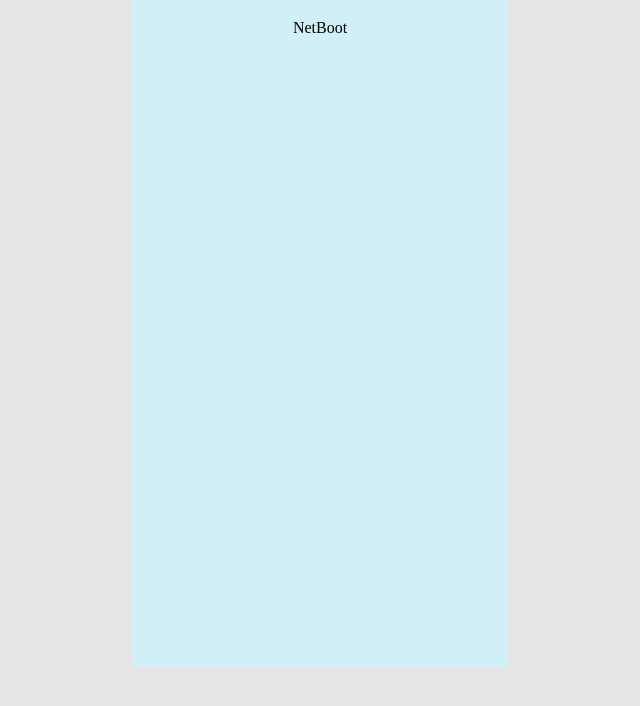
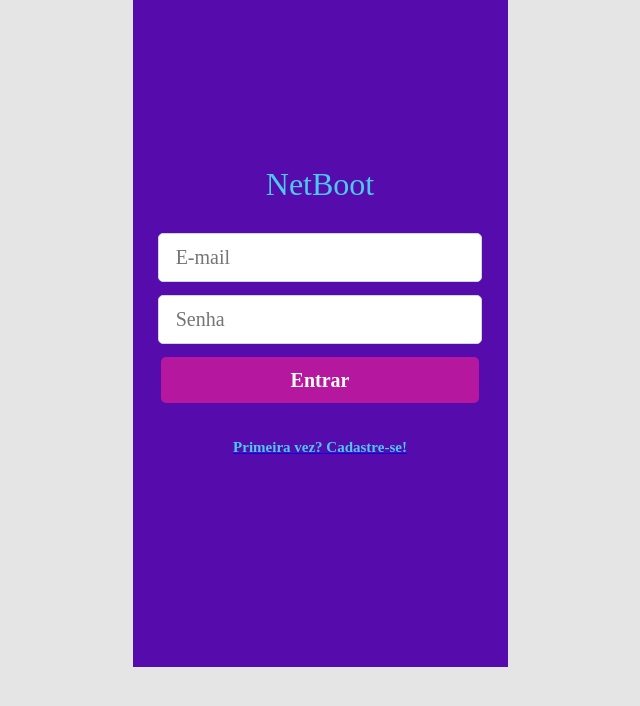
Before and after one commit to JoaoSGabriel/projeto14-netboot-front, a React (Create React App) app: page / in a window 1280 px wide. Shown: the top 706 px of the page, without its empty margins (320-960 px from the left). Built offline with nearby package versions, Linux system fonts and the light colour scheme.

Commit message:
implemente sign-in and sign-up screen

```diff
--- a/src/components/SignIn.js
+++ b/src/components/SignIn.js
@@ -1,9 +1,52 @@
+import { useContext, useState } from "react";
 import styled from "styled-components";
+import axios from "axios";
+import { Link, useNavigate } from "react-router-dom";
+import UserContext from "./contexts/UserContext";
+
 
 export default function SignIn() {
+    const navigate = useNavigate();
+    const { setUser_Token } = useContext(UserContext);
+
+    const [able, setAble] = useState(false);
+    const [account_Email, setAccount_Email] = useState([]);
+    const [account_Password, setAccount_Password] = useState([]);
+
+    function login (e) {
+        e.preventDefault();
+        setAble(true);
+
+        const data_Login = {
+            email: account_Email,
+            password: account_Password
+        }
+
+        const promisse = axios.post("http://localhost:5000/sign-in", data_Login);
+
+        promisse.then((res) => {
+            setAccount_Email('');
+            setAccount_Password('');
+            setUser_Token(res.data.token);
+            navigate('/Home');
+        }).catch(() => {
+            setAccount_Email('');
+            setAccount_Password('');
+            alert('Ops! Algo deu errado com a sua solicitação, tente novamente');
+            setAble(false);
+        });
+    }
     return(
         <Screen>
             <Title>NetBoot</Title>
+            <PageForm>
+                <form onSubmit={login}>
+                    <Input type="email" placeholder="   E-mail" onChange={e => setAccount_Email(e.target.value)} value={account_Email} required readOnly={able}></Input>
+                    <Input type="password" placeholder="   Senha" onChange={e => setAccount_Password(e.target.value)} value={account_Password} required readOnly={able}></Input>
+                    <button type="submit">Entrar</button>
+                </form>
+            </PageForm>
+            <Link to="/Sign-up"><Text>Primeira vez? Cadastre-se!</Text></Link>
         </Screen>
     );
 }
@@ -11,10 +54,62 @@ export default function SignIn() {
 const Screen = styled.div`
     width: 375px;
     height: 667px;
-    background-color: #D1EFF7;
+    background-color: #560BAD;
 `;
 
-const Title = styled.div`
-    padding: 20px 0 0 0;
+const Title =  styled.div`
+    font-family: '';
+    font-weight: 400;
+    font-size: 32px;
+    line-height: 50.37px;
+    color: #4CC9F0;
+    text-align: center;
+    padding: 159px 0 24px 0;
+`;
+
+const PageForm = styled.div`
+    width: 100%;
+    form {
+        display: flex;
+        flex-direction: column;
+        align-items: center;
+    }
+    button {
+        width: 85%;
+        height: 46px;
+        border-radius: 5px;
+        border: none;
+        background-color: #B5179E;
+        font-family: '';
+        font-weight: 700;
+        font-size: 20px;
+        line-height: 23.48px;
+        color: #FFFFFF;
+    }
+`;
+
+const Input = styled.input`
+    width: 85%;
+    height: 45px;
+    margin: 0 0 13px 0;
+    border: 1px solid #D4D4D4;
+    border-radius: 5px;
+    font-family: '';
+    font-weight: 400;
+    font-size: 20px;
+    line-height: 23.48px;
+    color: #000000;
+    :focus {
+        outline: 0;
+    }
+`;
+
+const Text = styled.div`
+    margin: 36px 0 0 0;
+    font-family: '';
+    font-weight: 700;
+    font-size: 15px;
+    line-height: 17.61px;
+    color: #4CC9F0;
     text-align: center;
 `;
--- /dev/null
+++ b/src/components/SignUp.js
@@ -0,0 +1,126 @@
+import { useState } from "react";
+import { useNavigate, Link } from "react-router-dom";
+import styled from "styled-components";
+import axios from "axios";
+
+export default function SignUp() {
+    const navigate = useNavigate();
+
+    const [able, setAble] = useState(false);
+    const [create_name, setCreate_name] = useState('');
+    const [create_email, setCreate_email] = useState('');
+    const [create_password, setCreate_password] = useState('');
+    const [create_repeatPassword, setCreate_repeatPassword] = useState('');
+
+    function createAccount (e) {
+        e.preventDefault();
+        setAble(true);
+
+        if (create_password !== create_repeatPassword) {
+            alert('Ops! É necessário que a senhas criadas sejam iguais!');
+            return;
+        }
+
+        const data_Create = {
+            name: create_name,
+            email: create_email,
+            password: create_password
+        }
+
+        const promisse = axios.post("http://localhost:5000/sign-up", data_Create);
+
+        promisse.then(() => {
+            setCreate_name('');
+            setCreate_email('');
+            setCreate_password('');
+            setCreate_repeatPassword('');
+            navigate('/');
+        }).catch(() => {
+            setCreate_name('');
+            setCreate_email('');
+            setCreate_password('');
+            setCreate_repeatPassword('');
+            alert('Ops! Parece que algo deu errado com a sua requisição.');
+            setAble(false);
+        });
+    }
+
+    return(
+        <Screen>
+            <Title>NetBoot</Title>
+            <PageForm>
+                <form onSubmit={createAccount}>
+                    <Input type="text" placeholder="   Nome" onChange={e => setCreate_name(e.target.value)} value={create_name} required readyOnly={able}></Input>
+                    <Input type="email" placeholder="   E-mail" onChange={e => setCreate_email(e.target.value)} value={create_email} required readyOnly={able}></Input>
+                    <Input type="password" placeholder="   Senha" onChange={e => setCreate_password(e.target.value)} value={create_password} required readyOnly={able}></Input>
+                    <Input type="password" placeholder="   Confirme a senha" onChange={e => setCreate_repeatPassword(e.target.value)} value={create_repeatPassword} required readyOnly={able}></Input>
+                    <button type="submit">Entrar</button>
+                </form>
+            </PageForm>
+            <Link to="/"><Text>Já tem conta? Clique aqui!</Text></Link>
+        </Screen>
+    );
+}
+
+const Screen = styled.div`
+    width: 375px;
+    height: 667px;
+    background-color: #560BAD;
+`;
+
+const Title =  styled.div`
+    font-family: '';
+    font-weight: 400;
+    font-size: 32px;
+    line-height: 50.37px;
+    color: #4CC9F0;
+    text-align: center;
+    padding: 159px 0 24px 0;
+`;
+
+const PageForm = styled.div`
+    width: 100%;
+    form {
+        display: flex;
+        flex-direction: column;
+        align-items: center;
+    }
+    button {
+        width: 85%;
+        height: 46px;
+        border-radius: 5px;
+        border: none;
+        background-color: #B5179E;
+        font-family: '';
+        font-weight: 700;
+        font-size: 20px;
+        line-height: 23.48px;
+        color: #FFFFFF;
+    }
+`;
+
+const Input = styled.input`
+    width: 85%;
+    height: 45px;
+    margin: 0 0 13px 0;
+    border: 1px solid #D4D4D4;
+    border-radius: 5px;
+    font-family: '';
+    font-weight: 400;
+    font-size: 20px;
+    line-height: 23.48px;
+    color: #000000;
+    :focus {
+        outline: 0;
+    }
+`;
+
+const Text = styled.div`
+    margin: 36px 0 0 0;
+    font-family: '';
+    font-weight: 700;
+    font-size: 15px;
+    line-height: 17.61px;
+    color: #4CC9F0;
+    text-align: center;
+`;
--- a/src/components/app/App.js
+++ b/src/components/app/App.js
@@ -1,15 +1,21 @@
 import { BrowserRouter, Routes, Route } from "react-router-dom";
+import { useState } from "react";
 import UserContext from '../contexts/UserContext'
 import GlobalStyle from './GlobalStyle';
 import SignIn from "../SignIn";
+import SignUp from "../SignUp";
 
 export default function App() {
+
+  const [user_Token, setUser_Token] = useState('');
+
   return (
-   <UserContext.Provider>
+   <UserContext.Provider value={{ user_Token, setUser_Token }}>
     <BrowserRouter>
       <GlobalStyle />
       <Routes>
         <Route path='/' element={<SignIn/>} />
+        <Route path='/Sign-up' element={<SignUp/>} />
       </Routes>
     </BrowserRouter>
    </UserContext.Provider>
```
